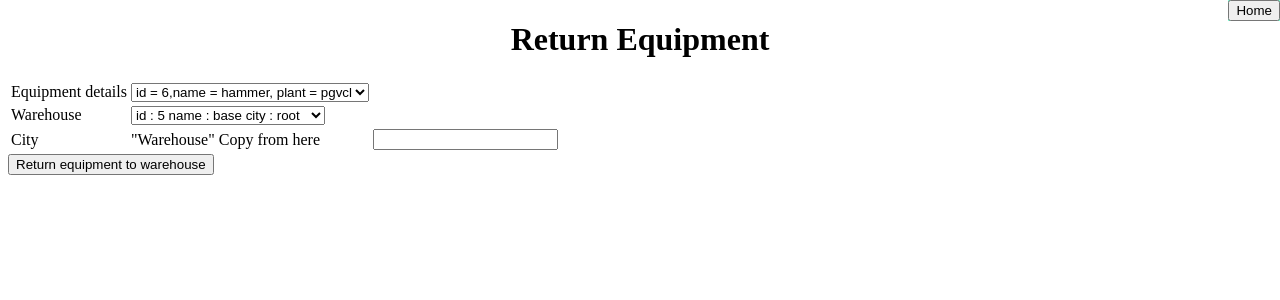
After one commit to prince089/finall_product_for_tub, a Django app: page /returnEquipment in a window 1280 px wide. The commit adds this page. Shown: the top 300 px of the page. Run offline with Django 3.2, Linux system fonts and the light colour scheme; data comes from the database, SQL or seed files in the repository.

Commit message:
may be final 18/11/2021

```diff
--- a/Tube/moduls/admin.py
+++ b/Tube/moduls/admin.py
@@ -52,13 +52,13 @@ admin.site.register(Project,userProject)
 
 
 class userPlant(admin.ModelAdmin):
-    list_display = ('plantid','title','projectid','created','modify')
+    list_display = ('plantid','title','city','projectid','created','modify')
 
 
 admin.site.register(Plant,userPlant)
 
 class useEquepmentMaster(admin.ModelAdmin):
-    list_display = ('equepmentid','equepmentSerialNumbeer','equepmentcity','plantid','status','created','modify','details','dimension')
+    list_display = ('equepmentid','equepmentSerialNumbeer','equepmentcity','plantid','status','created','modify','details','dimension','warehouseid')
 
 
 admin.site.register(EquepmentMaster,useEquepmentMaster)
--- a/Tube/moduls/models.py
+++ b/Tube/moduls/models.py
@@ -26,7 +26,6 @@ class User(models.Model):
     status = models.IntegerField(choices=STATUS_CHOICES)
     created = models.DateTimeField(auto_now_add=True)
     modify = models.DateTimeField(auto_now=True)
-
 # #
 # class Country(models.Model):
 #     countryid = models.AutoField(primary_key=True)
@@ -86,11 +85,10 @@ class Plant(models.Model):
     plantid = models.AutoField(primary_key=True)
     title = models.CharField(max_length=100)
     #change client to project and add city
-    projectid = models.ForeignKey(Project,on_delete=models.CASCADE)
+    city = models.CharField(max_length=50,null=True)
+    projectid = models.ForeignKey(Project,on_delete=models.CASCADE,null=True)
     created = models.DateTimeField(auto_now_add=True)
     modify = models.DateTimeField(auto_now=True)
-
-
 
 # class EquepmentMaster(models.Model):
 #     equepmentSerialNumbeer = models.CharField(max_length=50)
@@ -105,26 +103,10 @@ class Plant(models.Model):
 #     details = models.CharField(max_length=200)
 #     dimension = models.CharField(max_length=50)
 
+
 class Equepmentdetails2(models.Model):
     equepmentid = models.AutoField(primary_key=True)
     equepmentname = models.CharField(max_length=50)
-
-
-class EquepmentMaster(models.Model):
-    equepmentid = models.ForeignKey(Equepmentdetails2,on_delete=models.CASCADE)
-    equepmentSerialNumbeer = models.CharField(max_length=50)
-    equepmentcity = models.CharField(max_length=100)
-    #cityid = models.ForeignKey(to='cities_light.City', on_delete=models.CASCADE)
-    plantid = models.ForeignKey(Plant,on_delete=models.CASCADE)
-    status = models.IntegerField(choices=STATUS_CHOICES)
-    created = models.DateTimeField(auto_now_add=True)
-    modify = models.DateTimeField(auto_now=True)
-    details = models.CharField(max_length=200)
-    dimension = models.CharField(max_length=50)
-
-
-
-
 
 
 class Warehouse(models.Model):
@@ -135,3 +117,17 @@ class Warehouse(models.Model):
     #cityid = models.ForeignKey(to='cities_light.City', on_delete=models.CASCADE)
     created = models.DateTimeField(auto_now_add=True)
     modify = models.DateTimeField(auto_now=True)
+
+
+class EquepmentMaster(models.Model):
+    equepmentid = models.ForeignKey(Equepmentdetails2,on_delete=models.CASCADE)
+    equepmentSerialNumbeer = models.CharField(max_length=50,unique=True)
+    equepmentcity = models.CharField(max_length=100,default="in ware house")
+    #cityid = models.ForeignKey(to='cities_light.City', on_delete=models.CASCADE)
+    plantid = models.ForeignKey(Plant,on_delete=models.CASCADE,null=True)
+    status = models.IntegerField(choices=STATUS_CHOICES)
+    created = models.DateTimeField(auto_now_add=True)
+    modify = models.DateTimeField(auto_now=True)
+    details = models.CharField(max_length=200)
+    dimension = models.CharField(max_length=50)
+    warehouseid =models.ForeignKey(Warehouse,on_delete=models.CASCADE)
--- a/Tube/moduls/templates/addplant.html
+++ b/Tube/moduls/templates/addplant.html
@@ -21,7 +21,7 @@
     <input type="submit" value="Home">
     </form>
 </div>
-<center><h5>Add plant</h5></center>
+<center><h1>Add plant</h1></center>
 {% for j in messages %}
 <h3>{{j}}</h3>
 {{break}}
@@ -47,6 +47,10 @@ if you don't get Client id then first insert Client
 </marquee></td>
         </tr>
         <tr>
+            <td>City</td>
+            <td><input type="text" name="city"></td>
+        </tr>
+        <tr>
             <td colspan="2" align="right"> <input type="submit" value="Add Plant"></td>
         </tr>
     </table>
--- a/Tube/moduls/templates/addproject.html
+++ b/Tube/moduls/templates/addproject.html
@@ -57,7 +57,7 @@ if you don't get Client id then first insert Client
         </tr>
         <tr>
             <td>Phone number</td>
-            <td><input type="text" placeholder="Phone number" name="contectnumber" maxlength="12"></td>
+            <td><input type="text" placeholder="Phone number" name="contectnumber" maxlength="10"></td>
         </tr>
         <tr>
             <td>Status</td>
--- /dev/null
+++ b/Tube/moduls/templates/returnEquipment.html
@@ -0,0 +1,72 @@
+<!-- hello -->
+<!DOCTYPE html>
+<html lang="en">
+<head>
+    <meta charset="UTF-8">
+    <title>Title</title>
+    <style>
+         .logout{
+            position:absolute;
+            top:0;
+            right:0;
+            display: inline;
+            background-color: aquamarine;
+        }
+
+    </style>
+</head>
+<body>
+<div class="logout">
+    <form action="{% url 'home'%}" method="post">
+    {% csrf_token %}
+    <input type="submit" value="Home">
+    </form>
+</div>
+
+
+
+<center><h1>Return Equipment</h1></center>
+{% for j in messages %}
+<h3>{{j}}</h3>
+{{break}}
+{% endfor %}
+<form action="{% url 'returnequipment'%}" method="post">
+    {% csrf_token %}
+    <table>
+        <tr>
+            <td>Equipment details</td>
+            <td><select name="equipment_details" >
+                {% for d in eq%}
+                <option value="{{d.equepmentSerialNumbeer}}">id = {{d.equepmentid.equepmentid}},name = {{d.equepmentid.equepmentname}},  plant = {{d.plantid.title}}</option>
+                {% endfor %}
+            </select>
+            </td>
+        </tr>
+        <tr>
+
+            <td>Warehouse</td>
+            <td>
+                <select name="warehouse_details" >
+                    {% for b in wh %}
+                    <option value="{{b.warehouseid}}">id : {{b.warehouseid}} name : {{b.warehousename}} city : {{b.werehousecity}}</option>
+                    {% endfor %}
+                </select>
+            </td>
+        </tr>
+        <tr>
+            <td>City</td>
+            <td>"Warehouse" Copy from here</td>
+            <td><input type="text" name="city"></td>
+            <td><marquee  direction="left" scrollamount="5" width="100%">
+                    if you gone assign equipment to warehouse the write "Warehouse" other then that write city
+                </marquee>
+            </td>
+        </tr>
+
+    </table>
+    <input type="submit" value="Return equipment to warehouse">
+
+</form>
+
+</body>
+</html>
--- a/Tube/moduls/templates/vclient.html
+++ b/Tube/moduls/templates/vclient.html
@@ -13,7 +13,7 @@
 </div>
 
 <center><h1>Client list</h1></center>
-
+<font color="green">*Client =  root means Compeny<br></font>
 
 <table border="1"cellpadding="10" >
     <tr>
--- a/Tube/moduls/templates/vequepment.html
+++ b/Tube/moduls/templates/vequepment.html
@@ -26,13 +26,13 @@
     <input type="submit" value="search">
 
 </form>
-
+<font color="green">*Plant =  root means in warehouse<br></font>
 <table border="1" cellpadding="10">
     <tr>
         <td>Serial number</td>
         <td>Equipment name</td>
         <td>Equipment Id</td>
-        <td>City Name</td>
+<!--        <td>City Name</td>-->
         <td>Plant id</td>
         <td>Equipment Status</td>
         <td>Equipment Created</td>
@@ -46,7 +46,7 @@
         <td>{{i.equepmentSerialNumbeer}}</td>
         <td>{{i.equepmentid.equepmentname}}</td>
         <td>{{i.equepmentid.equepmentid}}</td>
-        <td>{{i.equepmentcity}}</td>
+<!--        <td>{{i.equepmentcity}}</td>-->
         <td>{{i.plantid.plantid}}</td>
         <td>{{i.status}}</td>
         <td>{{i.created}}</td>
--- a/Tube/moduls/templates/vplant.html
+++ b/Tube/moduls/templates/vplant.html
@@ -13,6 +13,7 @@
 </div>
 
 <center><h1>Plant list</h1></center>
+<font color="green">*Plant =  root means in warehouse<br></font>
 <table border="1" cellpadding="10">
     <tr>
          <td>Plant id</td>
--- a/Tube/moduls/urls.py
+++ b/Tube/moduls/urls.py
@@ -17,5 +17,7 @@ urlpatterns = [
     path('vplant',views.vplant,name = "vplant"),
     path('vproject',views.vproject,name="vproject"),
     path('vwherehouse',views.vwherehouse,name="vwherehouse"),
-    path('addregisterEquipment',views.registerequipment,name="registerequipement")
+    path('addregisterEquipment',views.registerequipment,name="registerequipement"),
+    path('returnEquipment',views.returnequipmant,name="returnequipment"),
+    path('assignEquipment',views.assign,name = "assigenequipment")
 ]
--- a/Tube/moduls/views.py
+++ b/Tube/moduls/views.py
@@ -75,6 +75,7 @@ def registerequipment(request):
 def addequepment(request):
     plant = Plant.objects.all()
     eq  = Equepmentdetails2.objects.all()
+    warehouse = Warehouse.objects.all()
     # citi = Client.objects.all()
 
     if request.method == 'POST':
@@ -93,20 +94,21 @@ def addequepment(request):
             status = 0
         descripation = request.POST['descripation']
         dimension = request.POST['dimension']
+        ware =Warehouse.objects.get(warehouseid= request.POST['warehouse'])
 
         # ed = Equepmentdetails(equepmentname=name)
         # ed.save()
 
         try:
-            equepment = EquepmentMaster(equepmentid=name,equepmentSerialNumbeer=serialnumber,equepmentcity=cityid,plantid=plantid,status=status,details=descripation,dimension=dimension)
+            equepment = EquepmentMaster(equepmentid=name,equepmentSerialNumbeer=serialnumber,equepmentcity=cityid,plantid=plantid,status=status,details=descripation,dimension=dimension,warehouseid=ware)
             equepment.save()
         except:
             messages.info(request, 'please validat your data')
-            return render(request, 'addequepment.html',{'plant':plant,'eq':eq})
+            return render(request, 'addequepment.html',{'plant':plant,'eq':eq,'wh':warehouse})
         messages.info(request, 'data saved sucess')
-        return render(request,'addequepment.html',{'plant':plant,'eq':eq})
+        return render(request,'addequepment.html',{'plant':plant,'eq':eq,'wh':warehouse})
     else:
-        return render(request, 'addequepment.html',{'plant':plant,'eq':eq})
+        return render(request, 'addequepment.html',{'plant':plant,'eq':eq,'wh':warehouse})
 
 
 def addplant(request):
@@ -114,8 +116,9 @@ def addplant(request):
     if request.method == 'POST':
         title = request.POST['title']
         clientid = Project.objects.get(projectid=request.POST['cid'])
+        city = request.POST['city']
         try:
-            plantdata = Plant(title=title, projectid=clientid)
+            plantdata = Plant(title=title,city=city,projectid=clientid)
             plantdata.save()
         except:
             messages.info(request, 'please validat your data')
@@ -220,3 +223,48 @@ def vwherehouse(request):
     else:
         werehousedata = Warehouse.objects.all()
         return render(request,'vwherehouse.html',{'wh':werehousedata})
+
+
+def returnequipmant(request):
+    eq = EquepmentMaster.objects.filter(status=1)
+    wh = Warehouse.objects.all()
+    if request.method == 'POST':
+        srno = request.POST['equipment_details']
+        city = request.POST['city']
+        ware = Warehouse.objects.get(warehouseid=request.POST['warehouse_details'])
+        t = EquepmentMaster.objects.get(equepmentSerialNumbeer=srno)
+        try:
+            t.equepmentcity = city
+            t.warehouseid = ware
+            t.status = 0
+            t.plantid = None
+            t.save()
+        except:
+            messages.info(request, 'please validat your data')
+            return render(request, 'returnEquipment.html')
+        messages.info(request, 'update sucess')
+        return render(request, 'returnEquipment.html',{'eq':eq,'wh':wh})
+    else:
+        return render(request, 'returnEquipment.html',{'eq':eq,'wh':wh})
+
+
+def assign(request):
+    avalibe_eq = EquepmentMaster.objects.filter(status=0)
+    city = Plant.objects.all()
+
+    if request.method == 'POST':
+        srno = request.POST['equipment_details']
+        pland_id = Plant.objects.get(plantid = request.POST['city'])
+        #status = 1
+        t = EquepmentMaster.objects.get(equepmentSerialNumbeer=srno)
+        t.plantid=pland_id
+        t.status=1
+        t.warehouseid = Warehouse.objects.get(warehouseid = 6)
+        t.save()
+
+
+
+
+        return render(request, 'assigenEquipment.html')
+    else:
+        return render(request, 'assigenEquipment.html',{'ae':avalibe_eq,'city':city})
```
Also changed, not shown: Tube/moduls/templates/addequepment.html (+16 -1 lines), Tube/moduls/templates/assigenEquipment.html (added, +65 -0 lines), Tube/moduls/templates/home.html (+7 -0 lines), Tube/db.sqlite3, Tube/moduls/migrations/0002_auto_20211118_1253.py (added), Tube/moduls/migrations/0003_alter_equepmentmaster_plantid.py (added), Tube/moduls/migrations/0004_auto_20211118_1513.py (added).
